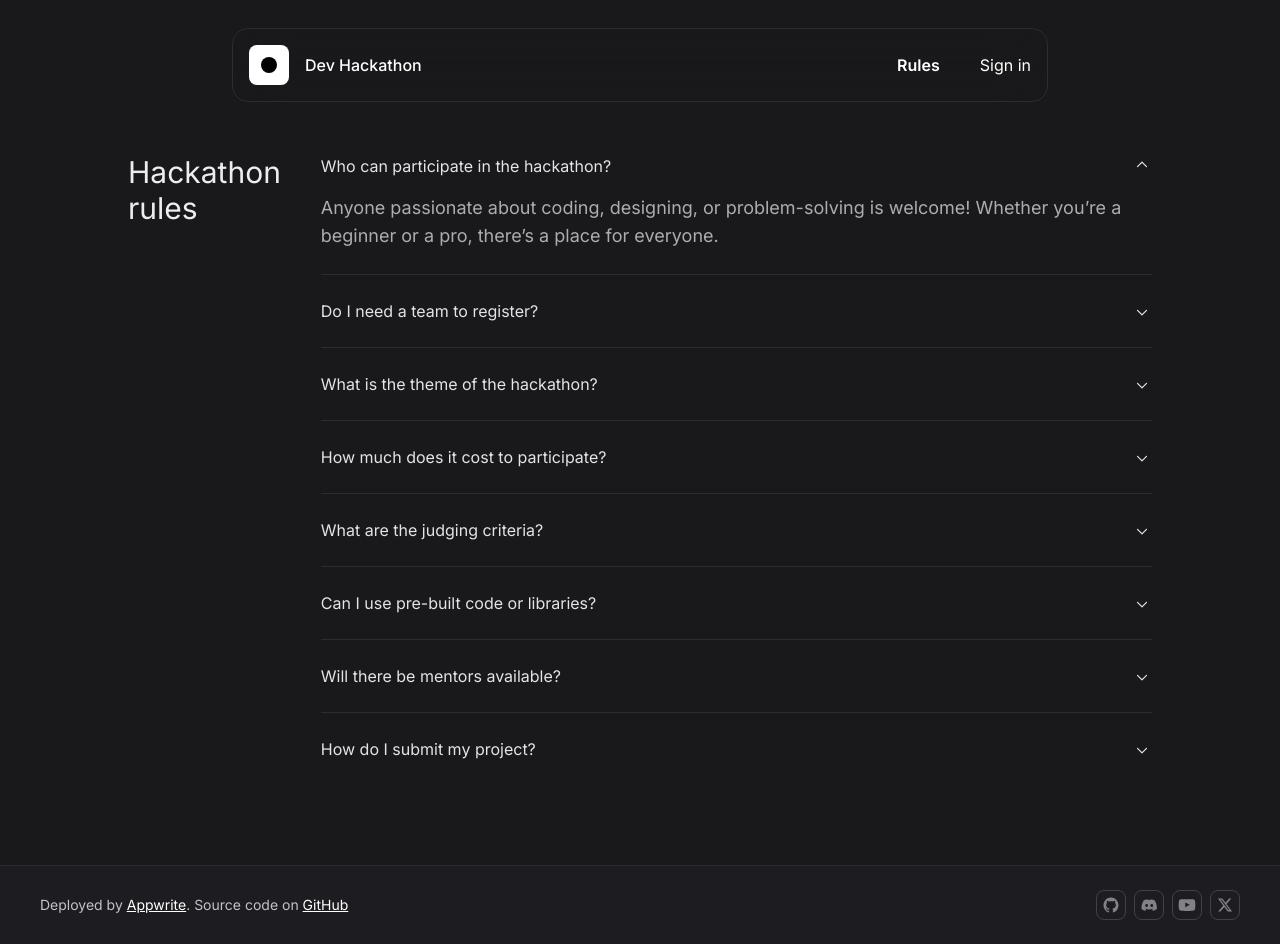
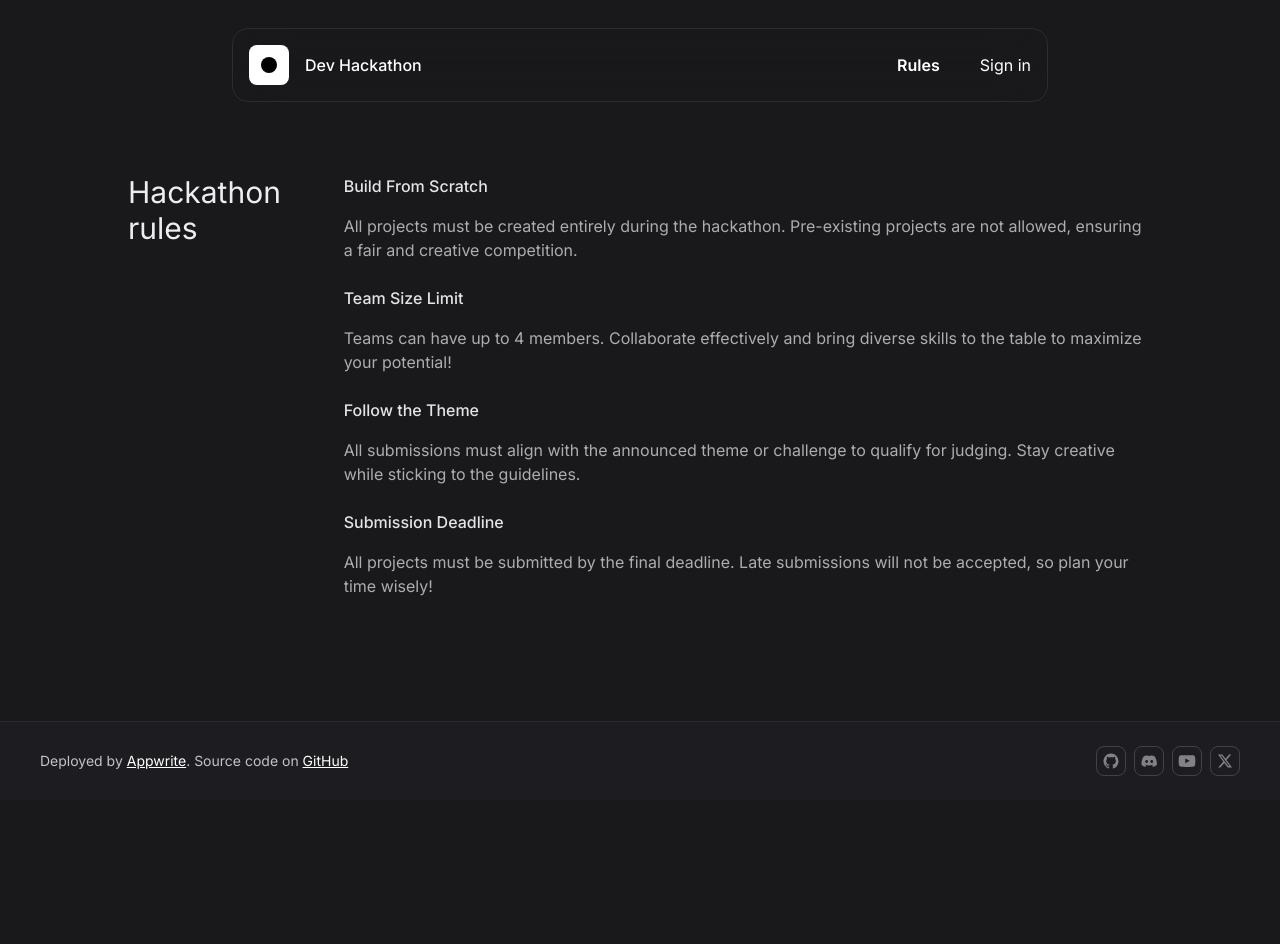
Before and after one commit to appwrite/template-for-event, a Next.js app: page /rules in a window 1280 px wide. After the commit the page ends 800 px from the top, so only its background shows below. Built offline with nearby package versions, Linux system fonts and the light colour scheme.

Commit message:
Add og image and new favicon

```diff
--- a/src/app/layout.tsx
+++ b/src/app/layout.tsx
@@ -2,6 +2,7 @@ import type { Metadata } from "next";
 import "./globals.css";
 
 import { Inter } from "next/font/google";
+import Head from "next/head";
 
 export const metadata: Metadata = {
   title: "Dev Hackathon",
@@ -16,6 +17,9 @@ export default function RootLayout({
 }>) {
   return (
     <html lang="en">
+      <Head>
+        <meta property="og:image" content="/images/og-image.png" />
+      </Head>
       <body className={inter.className}>{children}</body>
     </html>
   );
--- a/src/app/rules/page.tsx
+++ b/src/app/rules/page.tsx
@@ -16,7 +16,48 @@ export default function Rules() {
             "mb-20 flex w-full max-w-5xl flex-col items-center p-4 md:py-28 lg:p-0"
           }
         >
-          <Faq title={"Hackathon rules"} />
+          <div
+            className={
+              "mt-4 flex max-w-screen-xl flex-col gap-4 md:mt-0 md:flex-row"
+            }
+          >
+            <h2 className={"w-64 text-3xl text-neutral-50"}>Hackathon rules</h2>
+            <div className={"grow"}>
+              <span className={"font-medium text-neutral-100"}>
+                Build From Scratch
+              </span>
+              <p className={"mb-6 mt-4 text-neutral-300"}>
+                All projects must be created entirely during the hackathon.
+                Pre-existing projects are not allowed, ensuring a fair and
+                creative competition.
+              </p>
+
+              <span className={"font-medium text-neutral-100"}>
+                Team Size Limit
+              </span>
+              <p className={"mb-6 mt-4 text-neutral-300"}>
+                Teams can have up to 4 members. Collaborate effectively and
+                bring diverse skills to the table to maximize your potential!
+              </p>
+
+              <span className={"font-medium text-neutral-100"}>
+                Follow the Theme
+              </span>
+              <p className={"mb-6 mt-4 text-neutral-300"}>
+                All submissions must align with the announced theme or challenge
+                to qualify for judging. Stay creative while sticking to the
+                guidelines.
+              </p>
+
+              <span className={"font-medium text-neutral-100"}>
+                Submission Deadline
+              </span>
+              <p className={"mb-6 mt-4 text-neutral-300"}>
+                All projects must be submitted by the final deadline. Late
+                submissions will not be accepted, so plan your time wisely!
+              </p>
+            </div>
+          </div>
         </div>
       </section>
       <Footer />
```
Also changed, not shown: public/images/og-image.png (added), 1 other file (tests, documents, lock files or other folders).
